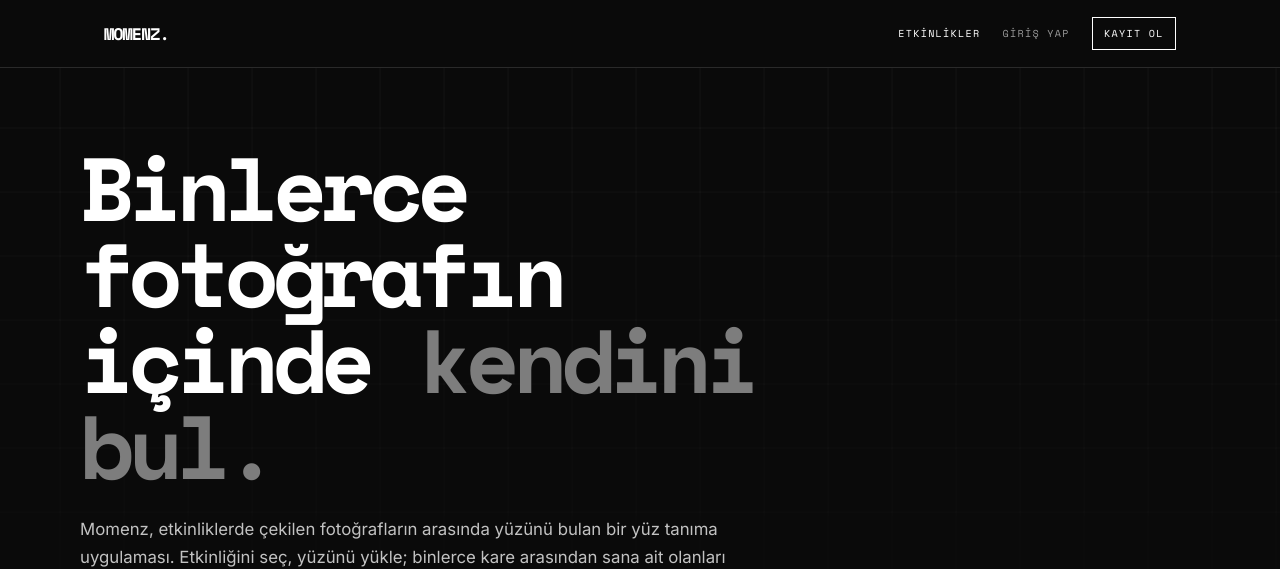
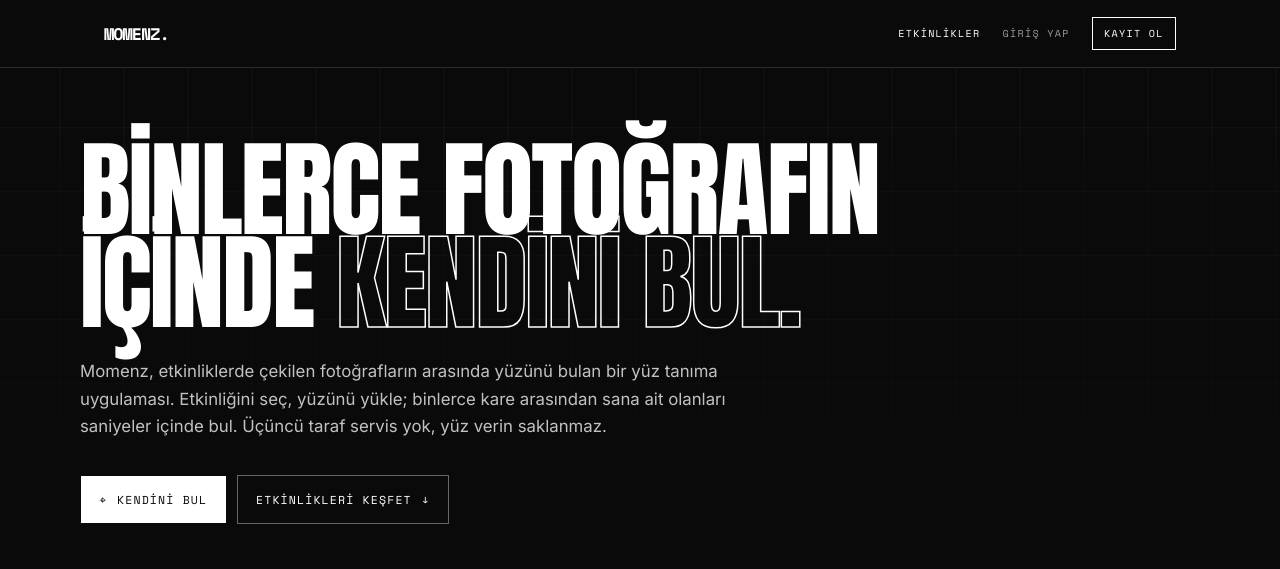
Before and after one commit to mehmet-2023/Momenz, a Next.js app in the folder web/: page / in a window 1280 px wide. Shown: the top 569 px of the page. Built offline with nearby package versions, Linux system fonts and the light colour scheme; no server answers.

Commit message:
Poster display font for hero headline (Anton, Turkish glyphs)

```diff
--- a/web/src/app/globals.css
+++ b/web/src/app/globals.css
@@ -130,13 +130,18 @@ img { max-width: 100%; }
   transition: transform .3s var(--ease);
 }
 .hero-title {
-  font-family: var(--font-mono), monospace; font-weight: 700;
-  font-size: clamp(2.6rem, 7.4vw, 5.6rem);
-  line-height: .96; letter-spacing: -.075em;
-  margin: 0 0 28px; max-width: 900px;
+  font-family: var(--font-display), "Arial Narrow", sans-serif; font-weight: 400;
+  font-size: clamp(3rem, 8.6vw, 6.6rem);
+  line-height: .88; letter-spacing: -.02em;
+  text-transform: uppercase;
+  margin: 0 0 28px; max-width: 960px;
 }
 .hero-line { display: block; }
-.hero-title em { font-style: normal; color: #7d7d7d; }
+.hero-title em {
+  font-style: normal; color: transparent;
+  -webkit-text-stroke: 1.5px #fff;
+  text-stroke: 1.5px #fff;
+}
 .hero-lead {
   color: #c2c2c2; font-size: clamp(.92rem, 1.4vw, 1.05rem);
   line-height: 1.65; max-width: 660px; margin: 0 0 34px;
@@ -774,7 +779,8 @@ textarea.input { min-height: 120px; resize: vertical; }
     scroll-behavior: auto !important;
   }
   .reveal { opacity: 1; transform: none; }
-  .hero-grid, .hero-inner { transform: none; }
+  .hero-grid, .hero-inner, .hero-title, .hero-line,
+  .hero-title em { opacity: 1 !important; transform: none !important; }
   .auth-aside h2, .auth-aside p,
   .auth-card form .field, .auth-card form .submit-wide { clip-path: none; }
 }
@@ -823,6 +829,7 @@ textarea.input { min-height: 120px; resize: vertical; }
   .auth-aside { padding: 28px 22px; }
   .auth-page { padding: 22px 14px 48px; }
   .toolbar-search { min-width: 100%; }
+  .hero-title { font-size: clamp(2.6rem, 13vw, 4rem); }
   .bottom-cta { padding: 22px; }
   .lightbox { padding: 18px; }
   .link-panel { padding: 20px 16px; }
--- a/web/src/app/layout.tsx
+++ b/web/src/app/layout.tsx
@@ -1,5 +1,5 @@
 import type { Metadata } from "next";
-import { Inter, Space_Mono } from "next/font/google";
+import { Anton, Inter, Space_Mono } from "next/font/google";
 import { AuthProvider } from "@/components/AuthProvider";
 import SiteFooter from "@/components/SiteFooter";
 import SiteHeader from "@/components/SiteHeader";
@@ -18,6 +18,13 @@ const mono = Space_Mono({
   display: "swap",
 });
 
+const display = Anton({
+  subsets: ["latin", "latin-ext"],
+  weight: "400",
+  variable: "--font-display",
+  display: "swap",
+});
+
 export const metadata: Metadata = {
   title: "Momenz — Etkinliklerde yüz tanıma, fotoğrafını bul",
   description:
@@ -28,7 +35,7 @@ export default function RootLayout({
   children,
 }: Readonly<{ children: React.ReactNode }>) {
   return (
-    <html lang="tr" className={`${inter.variable} ${mono.variable}`}>
+    <html lang="tr" className={`${inter.variable} ${mono.variable} ${display.variable}`}>
       <body>
         <AuthProvider>
           <SiteHeader />
```
